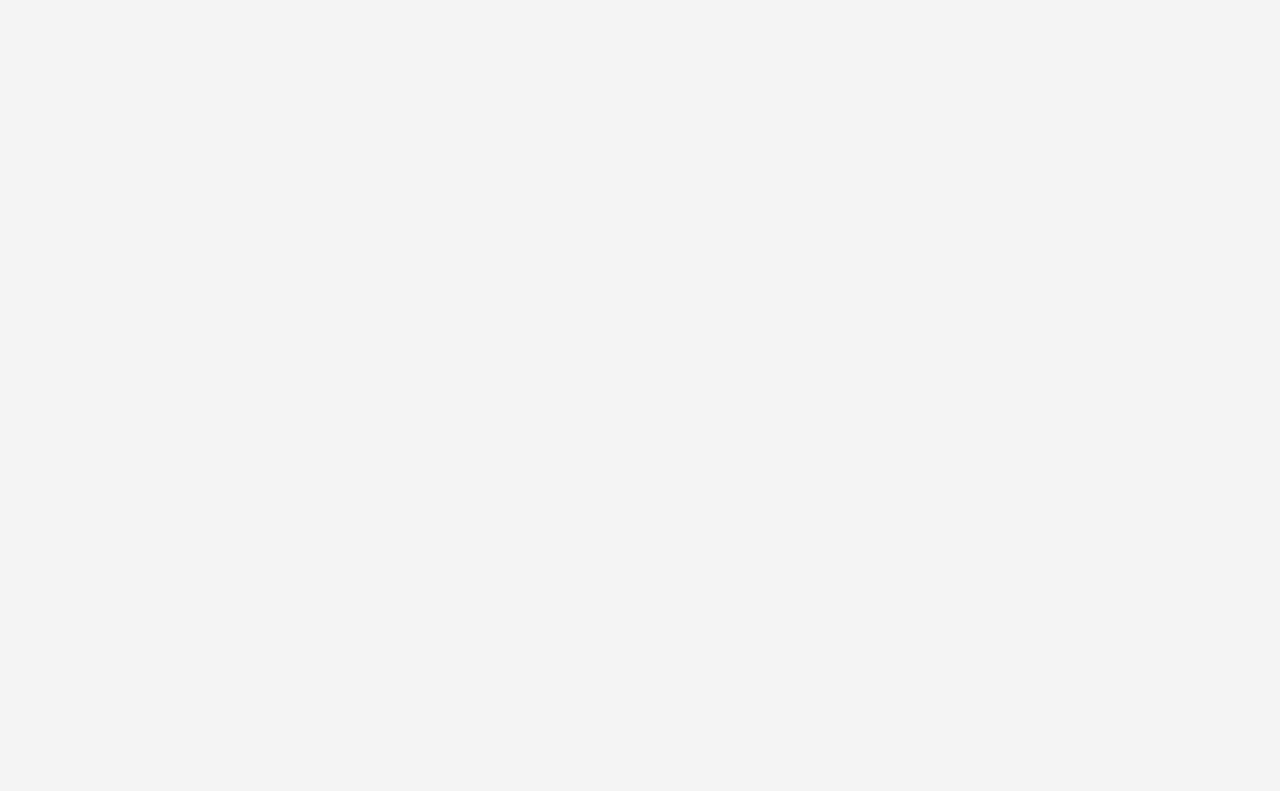
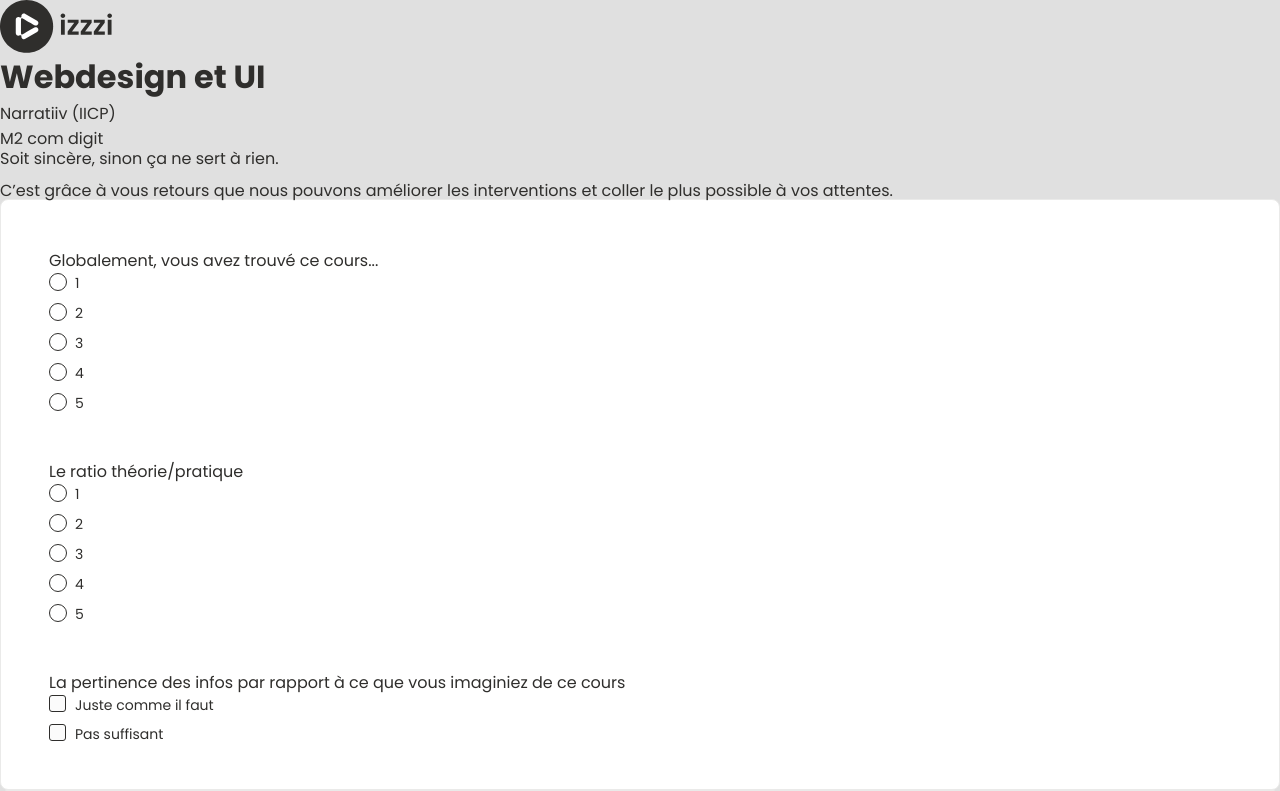
Before and after one commit to Karamelooo/ESGI-IZZZI, a Vue app in the folder front/: page /survey in a window 1280 px wide. Before the commit this address had no page. Shown: the top 791 px of the page. Built offline with nearby package versions, Linux system fonts and the light colour scheme.

Commit message:
feat: add survey vue logic and survey component

```diff
--- /dev/null
+++ b/front/src/components/form/Survey.vue
@@ -0,0 +1,78 @@
+<script lang="ts" setup>
+import Input from '../base/Input.vue';
+import RadioGroup from './RadioGroup.vue';
+import CheckBoxGroup from './CheckBoxGroup.vue';
+import type { Question } from '@/types/survey';
+import { computed } from 'vue';
+
+const props = defineProps<{
+  questions: Question[];
+  modelValue?: Record<number, string | string[]>;
+}>();
+
+const emit = defineEmits<{
+  (e: 'update:modelValue', v: Record<number, string | string[]>): void;
+}>();
+
+const responses = computed({
+  get: () => props.modelValue ?? {},
+  set: (v) => emit('update:modelValue', v),
+});
+
+function setAnswer(id: number, value: string | string[]) {
+  const next = { ...(responses.value ?? {}) };
+  next[id] = value;
+  responses.value = next;
+}
+
+function formatOptions(options: string[]) {
+  return options.map((label) => ({ value: label, label }));
+}
+
+function generateScaleOptions(min: number, max: number) {
+  const arr: { value: string; label: string }[] = [];
+  for (let i = min; i <= max; i++) arr.push({ value: String(i), label: String(i) });
+  return arr;
+}
+</script>
+
+<template>
+  <div v-for="q in questions" :key="q.id" class="question-item">
+    <label class="question-label">{{ q.label }}</label>
+
+    <Input
+      v-if="q.type === 'text'"
+      :model-value="(responses[q.id] as string) ?? ''"
+      @update:model-value="(v) => setAnswer(q.id, v)"
+      :label="q.label"
+      :placeholder="q.placeholder"
+      :required="q.required"
+    />
+
+    <RadioGroup
+      v-else-if="q.type === 'choice' && !q.multiple"
+      :model-value="(responses[q.id] as string) ?? ''"
+      @update:model-value="(v) => setAnswer(q.id, v)"
+      :options="formatOptions(q.options)"
+      :name="`question-${q.id}`"
+    />
+
+    <CheckBoxGroup
+      v-else-if="q.type === 'choice' && q.multiple"
+      :model-value="(responses[q.id] as string[]) ?? []"
+      @update:model-value="(v) => setAnswer(q.id, v)"
+      :options="formatOptions(q.options)"
+      :name="`question-${q.id}`"
+    />
+
+    <RadioGroup
+      v-else-if="q.type === 'scale'"
+      :model-value="(responses[q.id] as string) ?? ''"
+      @update:model-value="(v) => setAnswer(q.id, v)"
+      :options="generateScaleOptions(q.min, q.max)"
+      :name="`question-${q.id}`"
+    />
+  </div>
+</template>
+
+<style scoped></style>
--- a/front/src/router/index.ts
+++ b/front/src/router/index.ts
@@ -6,12 +6,14 @@ import UIKit from '@views/public/UIKit.vue';
 import Auth from '@views/auth/Auth.vue';
 import ChangePassword from '@views/auth/ChangePassword.vue';
 import ForgotPassword from '@views/auth/ForgotPassword.vue';
+import Survey from '@views/public/Survey.vue';
 
 const routes: Array<RouteRecordRaw> = [
   /* Public Routes */
   { path: '/', name: 'home', component: Home },
   { path: '/pricing', name: 'pricing', component: Pricing },
   { path: '/ui-kit', name: 'ui-kit', component: UIKit },
+  { path: '/survey', name: 'survey', component: Survey },
 
   /* Auth Routes */
   { path: '/auth', name: 'login', component: Auth },
--- /dev/null
+++ b/front/src/types/survey.ts
@@ -0,0 +1,26 @@
+export type QuestionType = 'scale' | 'text' | 'choice';
+
+export interface BaseQuestion {
+  id: number;
+  label: string;
+  required?: boolean;
+}
+
+export interface ScaleQuestion extends BaseQuestion {
+  type: 'scale';
+  min: number;
+  max: number;
+}
+
+export interface TextQuestion extends BaseQuestion {
+  type: 'text';
+  placeholder?: string;
+}
+
+export interface ChoiceQuestion extends BaseQuestion {
+  type: 'choice';
+  options: string[];
+  multiple?: boolean;
+}
+
+export type Question = ScaleQuestion | TextQuestion | ChoiceQuestion;
--- /dev/null
+++ b/front/src/views/public/Survey.vue
@@ -0,0 +1,106 @@
+<script lang="ts" setup>
+import Logo from '../../components/base/Logo.vue';
+import Card from '../../components/layout/Card.vue';
+import Survey from '../../components/form/Survey.vue';
+import type { Question } from '../../types/survey';
+import { ref } from 'vue';
+
+function formatOptions(options: string[]) {
+  return options.map((option, index) => ({
+    value: option,
+    label: option,
+  }));
+}
+
+function generateScaleOptions(min: number, max: number) {
+  const options = [];
+  for (let i = min; i <= max; i++) {
+    options.push({
+      value: i.toString(),
+      label: i.toString(),
+    });
+  }
+  return options;
+}
+
+const ListQuestionsCours: Question[] = [
+  {
+    id: 1,
+    type: 'scale',
+    label: 'Globalement, vous avez trouvé ce cours...',
+    min: 1,
+    max: 5,
+  },
+  {
+    id: 2,
+    type: 'scale',
+    label: 'Le ratio théorie/pratique',
+    min: 1,
+    max: 5,
+  },
+  {
+    id: 3,
+    type: 'choice',
+    label: 'La pertinence des infos par rapport à ce que vous imaginiez de ce cours',
+    options: ['Juste comme il faut', 'Pas suffisant'],
+    multiple: true,
+  },
+];
+
+const ListQuestionsIntervenant: Question[] = [
+  {
+    id: 1,
+    type: 'scale',
+    label: 'Globalement, vous avez trouvé ce cours...',
+    min: 1,
+    max: 5,
+  },
+  {
+    id: 2,
+    type: 'scale',
+    label: 'Le ratio théorie/pratique',
+    min: 1,
+    max: 5,
+  },
+  {
+    id: 3,
+    type: 'choice',
+    label: 'La pertinence des infos par rapport à ce que vous imaginiez de ce cours',
+    options: ['Juste comme il faut', 'Pas suffisant'],
+    multiple: true,
+  },
+  {
+    id: 4,
+    type: 'text',
+    label: 'La pertinence des infos par rapport à ce que vous imaginiez de ce cours',
+  },
+];
+
+const responses = ref<Record<number, string | string[]>>({});
+const Matiere = 'Webdesign et UI';
+const Classe = 'M2 com digit';
+const Formation = 'Narratiiv (IICP)';
+</script>
+
+<template>
+  <main>
+    <Logo />
+    <h1>{{ Matiere }}</h1>
+    <div>{{ Formation }}</div>
+    <div>{{ Classe }}</div>
+    <p>
+      Soit sincère, sinon ça ne sert à rien.
+      <br />
+      <br />
+      C’est grâce à vous retours que nous pouvons améliorer les interventions et coller le plus possible à vos attentes.
+    </p>
+    <Card> <Survey :questions="ListQuestionsCours" /> </Card>
+    <Card> <Survey :questions="ListQuestionsIntervenant" /> </Card>
+  </main>
+</template>
+
+<style scoped>
+main {
+  background-color: var(--gray-15);
+}
+</style>
```
